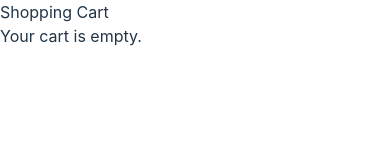
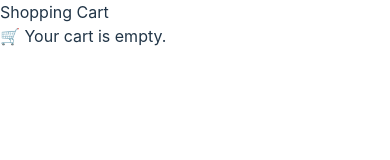
Before and after one commit to Krupali236/my-flipcart-redux, a React (Vite) app: page /cart in a window 390 px wide. Shown: the top 160 px of the page. Built offline with nearby package versions, Linux system fonts and the light colour scheme.

Commit message:
cart responsive

```diff
--- a/src/components/Header.jsx
+++ b/src/components/Header.jsx
@@ -17,17 +17,19 @@ const Header = (props) => {
       <div className="w-full">
         <div className="nav h-16 bg-slate-700 flex items-center justify-between px-4">
           {/* Logo or Brand Name */}
-          <div className="text-white text-2xl">Brand</div>
+          <div className="text-2xl">Brand</div>
 
           {/* Navigation Links */}
           <ul className="hidden lg:flex flex-row text-white text-xl space-x-8">
             {["Home", "About", "Contact"].map((item) => (
-              <li key={item}>
+              <li key={item} className="text-white">
                 <NavLink
                   to={`/${item.toLowerCase()}`}
                   className={({ isActive }) =>
                     `cursor-pointer px-3 ${
-                      isActive ? "bg-white text-slate-700 font-bold" : "hover:bg-white hover:text-slate-700"
+                      isActive
+                        ? "bg-white text-slate-700 font-bold"
+                        : "hover:bg-white hover:text-slate-700"
                     }`
                   }
                 >
@@ -51,8 +53,19 @@ const Header = (props) => {
               className="text-white focus:outline-none"
               onClick={() => setMobileMenuOpen(!mobileMenuOpen)}
             >
-              <svg className="w-8 h-8" fill="none" stroke="black" viewBox="0 0 24 24" xmlns="http://www.w3.org/2000/svg">
-                <path strokeLinecap="round" strokeLinejoin="round" strokeWidth="2" d="M4 6h16M4 12h16m-7 6h7" />
+              <svg
+                className="w-8 h-8"
+                fill="none"
+                stroke="black"
+                viewBox="0 0 24 24"
+                xmlns="http://www.w3.org/2000/svg"
+              >
+                <path
+                  strokeLinecap="round"
+                  strokeLinejoin="round"
+                  strokeWidth="2"
+                  d="M4 6h16M4 12h16m-7 6h7"
+                />
               </svg>
             </button>
           </div>
@@ -68,7 +81,9 @@ const Header = (props) => {
                     to={`/${item.toLowerCase()}`}
                     className={({ isActive }) =>
                       `cursor-pointer px-3 ${
-                        isActive ? "bg-white text-slate-700 font-bold" : "hover:bg-white hover:text-slate-700"
+                        isActive
+                          ? "bg-white text-slate-700 font-bold"
+                          : "hover:bg-white hover:text-slate-700"
                       }`
                     }
                     onClick={() => setMobileMenuOpen(false)}
--- a/src/components/cart.jsx
+++ b/src/components/cart.jsx
@@ -1,34 +1,40 @@
 const Cart = (props) => {
   console.log("Cart props (Updated After Fix):", props); // Debugging log
   const cartItems = Array.isArray(props.data) ? props.data : [];
+
   return (
     <>
-      <div className="w-full">
+      <div className="w-full px-4">
         <h2 className="text-2xl font-bold text-center my-4">Shopping Cart</h2>
-        <div className="grid grid-cols-3 gap-5 px-4 my-4">
+
+        {/* Responsive Grid for Cart Items */}
+        <div className="grid sm:grid-cols-1 md:grid-cols-2 lg:grid-cols-3 gap-5 px-2 sm:px-4 lg:px-6 my-4">
           {cartItems.length > 0 ? (
             cartItems.map((item, index) => (
-              <div className="columns-1" key={index}>
-                <div className="card bg-slate-300 flex flex-col justify-center items-center h-full p-4">
+              <div
+                key={index}
+                className="bg-slate-300 p-4 rounded-lg shadow-lg flex flex-col items-center"
+              >
                 <img
-                    className="my-3 w-32 h-32 object-cover"
+                  className="w-32 h-32 object-cover my-3"
                   src={item.image}
                   alt={item.name}
                 />
-                  <p className="text-lg font-bold my-3">{item.name}</p>
-                  <p>Price: ${item.price}</p>
+                <p className="text-lg font-bold my-3 text-center">
+                  {item.name}
+                </p>
+                <p className="text-center">Price: ${item.price}</p>
                 <button
-                    className="my-3 px-4 py-2 bg-red-500 text-white rounded hover:bg-red-700"
+                  className="bg-red-500 text-white px-4 py-2 rounded-lg my-3 hover:bg-red-700 transition-all"
                   onClick={() => props.RemovetoCartHandler(item)}
                 >
                   Remove From Cart
                 </button>
               </div>
-              </div>
             ))
           ) : (
-            <p className="text-center text-xl font-bold col-span-3">
-              Your cart is empty.
+            <p className="text-center text-xl font-bold col-span-full py-10">
+              🛒 Your cart is empty.
             </p>
           )}
         </div>
```
Lines whose indentation alone changed are shown as unchanged.
